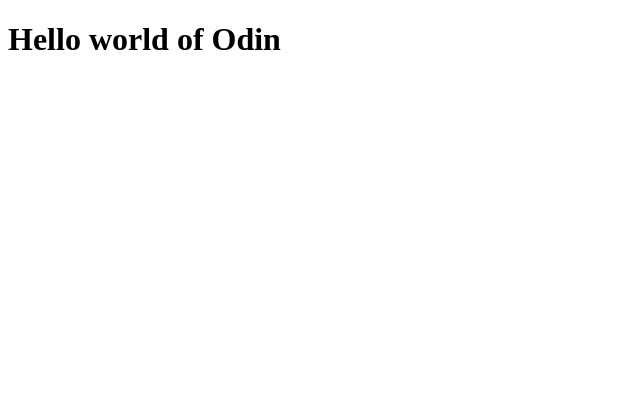
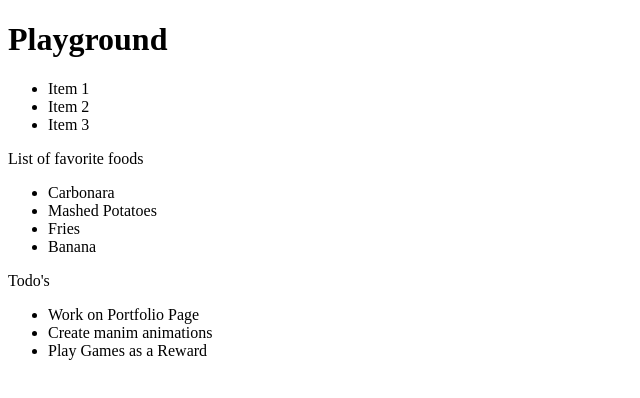
Before and after one commit to chrono-04/git_test, a plain HTML site: page index.html in a window 1280 px wide. Shown: the whole page, without its empty margins (0-640 px from the left). Drawn offline with Linux system fonts and the light colour scheme.

Commit message:
edited index.html

```diff
--- a/index.html
+++ b/index.html
@@ -6,6 +6,25 @@
     <title>My First Webpage for real</title>
   </head>
   <body>
-    <h1>Hello world of Odin</h1>
+    <h1>Playground</h1>
+    <ul>
+      <li>Item 1</li>
+      <li>Item 2</li>
+      <li>Item 3</li>
+    </ul>
+    <p>List of favorite foods</p>
+    <ul>
+      <li>Carbonara</li>
+      <li>Mashed Potatoes</li>
+      <li>Fries</li>
+      <li>Banana</li>
+    </ul>
+
+    <p>Todo's</p>
+    <ul>
+      <li>Work on Portfolio Page</li>
+      <li>Create manim animations</li>
+      <li>Play Games as a Reward</li>
+    </ul>
   </body>
 </html>
```
